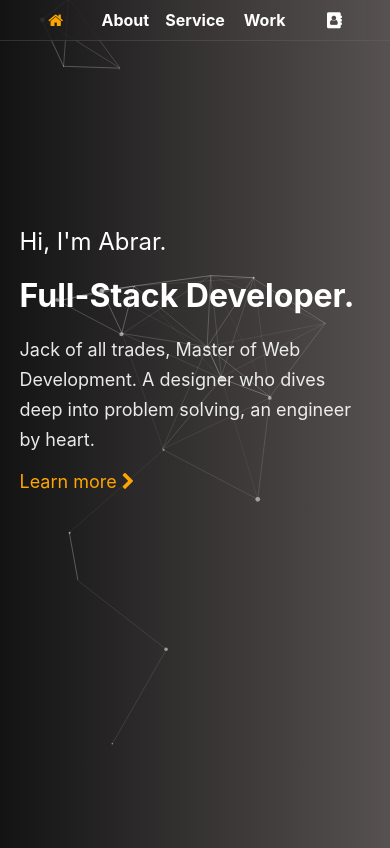
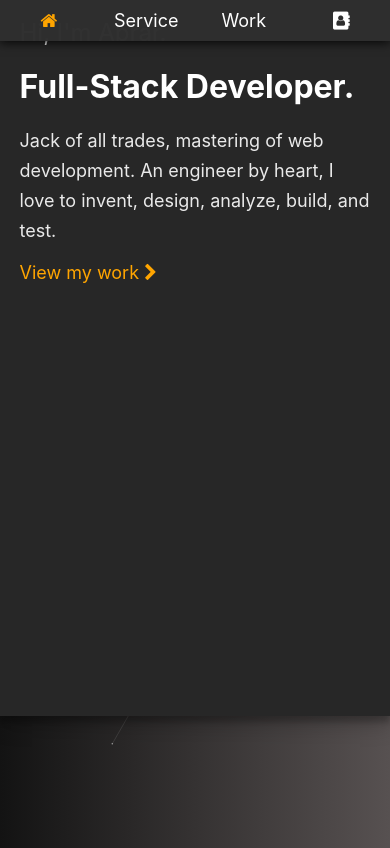
Before and after one commit to AbrarChowdhury/my-portfo, a React (Create React App) app: page / in a window 390 px wide. Built offline with nearby package versions, Linux system fonts and the light colour scheme.

Commit message:
contact form still not fully responsive

```diff
--- a/package.json
+++ b/package.json
@@ -8,11 +8,13 @@
     "@testing-library/user-event": "^7.1.2",
     "aos": "^2.3.4",
     "axios": "^0.19.2",
+    "node": "^15.3.0",
     "react": "^16.13.1",
     "react-dom": "^16.13.1",
     "react-particles-js": "^3.2.1",
     "react-router-dom": "^5.2.0",
-    "react-scripts": "3.4.1"
+    "react-scripts": "3.4.1",
+    "sass": "^1.29.0"
   },
   "scripts": {
     "start": "react-scripts start",
--- a/src/App.css
+++ b/src/App.css
@@ -3,11 +3,18 @@
     min-height: 100vh;
 }
 .half-container{
-    margin: 0 5vw;
+    margin: 0 auto;
     width: 50vw;
-    padding-top: 15vh;
+    min-height: 70vh;
+    padding: 15vh 5vw;
     min-width: 600px;
     z-index: 1;
+    background: rgb(39, 39, 39);
+    box-shadow: 0 10px 20px rgba(0,0,0,0.19), 0 6px 6px rgba(0,0,0,0.23);
+}
+.contact .half-container{
+  padding: 10vw;
+  width: 40vw;
 }
 .height{
     min-height: 48vh;
--- a/src/App.js
+++ b/src/App.js
@@ -1,6 +1,7 @@
 import React from 'react';
 import './App.css';
 import Navbar from './components/navbar/navbar.component'
+import Nav from './components/nav/nav.component'
 import Home from './home'
 import About from './about'
 import Services from './services'
@@ -12,7 +13,7 @@ function App() {
   return (
     <Router>
       <div className="App">
-        <Navbar />
+        <Nav/>
         <ScrollToTop/>
         <Route path="/" exact component={Home}/>
         <Route path="/about" component={About}/>
--- a/src/components/form/form.style.css
+++ b/src/components/form/form.style.css
@@ -1,6 +1,5 @@
 input,textarea{
-    max-width: 650px;
-    width: 100%;
+    width: 98%;
     padding: 10px;
     border-radius: 10px;
     color:white;
@@ -16,7 +15,7 @@ input,textarea:focus{
 }
 .form-button{
     text-align: center;
-    width: 160px;
+    width: 100%;
     padding: 8px;
     border-radius: 10px;
     color:white;
@@ -38,8 +37,8 @@ input,textarea:focus{
     color:orange;
     font-style: italic;
     font-size: 36;
-	-webkit-animation: flicker-1 2s linear both;
-	        animation: flicker-1 2s linear both;
+	  -webkit-animation: flicker-1 2s linear both;
+	  animation: flicker-1 2s linear both;
 }
 
 @-webkit-keyframes flicker {
--- /dev/null
+++ b/src/components/nav/nav.component.jsx
@@ -0,0 +1,30 @@
+import React from 'react'
+import './nav.styles.scss'
+import { NavLink } from 'react-router-dom'
+function Nav() {
+    return (
+        <div className="nav">
+          <div className="subNav">
+          <NavLink exact className="main-nav" activeClassName="main-nav-active" to="/">
+          <span className= "nav-icon"><i className="fa fa-home"></i></span><span className="nav-title">Home</span>
+          </NavLink>
+
+          <NavLink exact className="main-nav" activeClassName="main-nav-active" to="/services">
+              Service
+          </NavLink>
+
+          <NavLink exact className="main-nav" activeClassName="main-nav-active" to="/work">
+              Work
+          </NavLink>
+
+          <NavLink exact className="main-nav" activeClassName="main-nav-active" to="/contact">
+          <span className= "nav-icon"><i className="fa fa-address-book"></i></span><span className="nav-title">Contact</span>
+          </NavLink>
+          </div>
+
+
+        </div>
+    )
+}
+
+export default Nav
--- /dev/null
+++ b/src/components/nav/nav.styles.scss
@@ -0,0 +1,52 @@
+.nav{
+
+    position: fixed;
+    width: 100%;
+
+    z-index: 1000;
+
+    .subNav{
+        background: rgba(47, 47, 47, 0.99);
+        margin: 0 auto;
+        width: 50vw;
+        min-width: 600px;
+        padding: 10px 5vw;
+        display: grid;
+        grid-template-columns: repeat(4,1fr);
+        justify-items: center;
+        box-shadow: 0px 1px 10px rgb(3, 3, 3);
+        font-size: large;
+    }
+    .main-nav{
+        display: inline;
+        margin: 0;
+        text-decoration: none;
+        color: white;
+      }
+      .main-nav:hover{
+        color: rgba(255, 255, 255, 0.9);
+      }
+      .main-nav-active{
+        color: orange;
+      }
+      .main-nav-active:hover{
+        color: rgba(255, 166, 0, 0.9);
+      }
+      @media only screen and (min-width : 600px){
+
+        .nav-icon{
+          display: none;
+        }
+      }
+      @media only screen and (max-width : 600px){
+        .subNav{
+            min-width: 0;
+            width: 100%;
+            padding: 10px 0;
+        }
+        .nav-title{
+          display: none;
+
+        }
+      }
+}
--- a/src/components/navbar/navbar.component.jsx
+++ b/src/components/navbar/navbar.component.jsx
@@ -7,9 +7,6 @@ function Navbar() {
             <div className="navbar-links">
                 <NavLink exact className="main-nav" activeClassName="main-nav-active" to="/">
                     <span className= "nav-icon"><i className="fa fa-home"></i></span><span className="nav-title">Home</span>
-                </NavLink>
-                <NavLink exact className="main-nav" activeClassName="main-nav-active" to="/about">
-                    About
                 </NavLink>
                 <NavLink exact className="main-nav" activeClassName="main-nav-active" to="/services">
                     Service
--- a/src/components/navbar/navbar.style.css
+++ b/src/components/navbar/navbar.style.css
@@ -5,10 +5,7 @@ nav{
   background: -webkit-linear-gradient(to right, #131313d8, #575151);  /* Chrome 10-25, Safari 5.1-6 */
   background: linear-gradient(to right, #131313d8, #575151); /* W3C, IE 10+/ Edge, Firefox 16+, Chrome 26+, Opera 12+, Safari 7+ */
   height: 60px;
-  width: 100vw;
   position: fixed;
-  top: 0;
-  left:0;
   font-weight: bold;
   font-size: 18px;
   border: 0px;
@@ -17,45 +14,13 @@ nav{
   border-image-slice: 1;
   z-index: 50;
 }
-.main-nav{
-  display: inline;
-  margin-left: 7.5vw;
-  text-decoration: none;
-  color: white;
-}
-.main-nav:hover{
-  color: rgba(255, 255, 255, 0.9);
-}
-.main-nav-active{
-  color: orange;
-}
-.main-nav-active:hover{
-  color: rgba(255, 166, 0, 0.9);
-}
-@media only screen and (min-width : 600px){
-  .nav-icon{
-    display: none;
-  }
-}
-@media only screen and (max-width : 600px){
-  nav{
-    height: 40px;
-  }
 .navbar-links{
-
+  width: 50vw;
   display: grid;
-    grid-gap: 10px;
+  grid-gap: 5vw;
   grid-template-columns: repeat(5, 1fr);
   align-content: center;
   justify-content: center;
   justify-items: center;
   justify-self: center;
 }
-  .main-nav{
-    font-size: 16px;
-    margin-left: 0;
-  }
-  .nav-title{
-    display: none;
-  }
-}
--- a/src/home.jsx
+++ b/src/home.jsx
@@ -7,10 +7,10 @@ const Home = () => {
         <div className="half-container">
           <h2 className="name">Hi, I'm Abrar.</h2>
           <h1 className="header"> Full-Stack Developer.</h1>
-          <p className="subtitle">Jack of all trades, Master of Web Development. A designer who dives deep into problem solving, an engineer by heart.
+          <p className="subtitle">Jack of all trades, mastering of web development. An engineer by heart, I love to invent, design, analyze, build, and test.
           </p>
-          <Link to="/about">
-          <p><span className="c2action">Learn more <i class="fa fa-chevron-right" aria-hidden="true"></i></span></p>
+          <Link to="/work">
+          <p><span className="c2action">View my work <i class="fa fa-chevron-right" aria-hidden="true"></i></span></p>
           </Link>
           </div>
       </section>
```
Also changed, not shown: 1 other file (tests, documents, lock files or other folders). Lines whose indentation alone changed are shown as unchanged.
